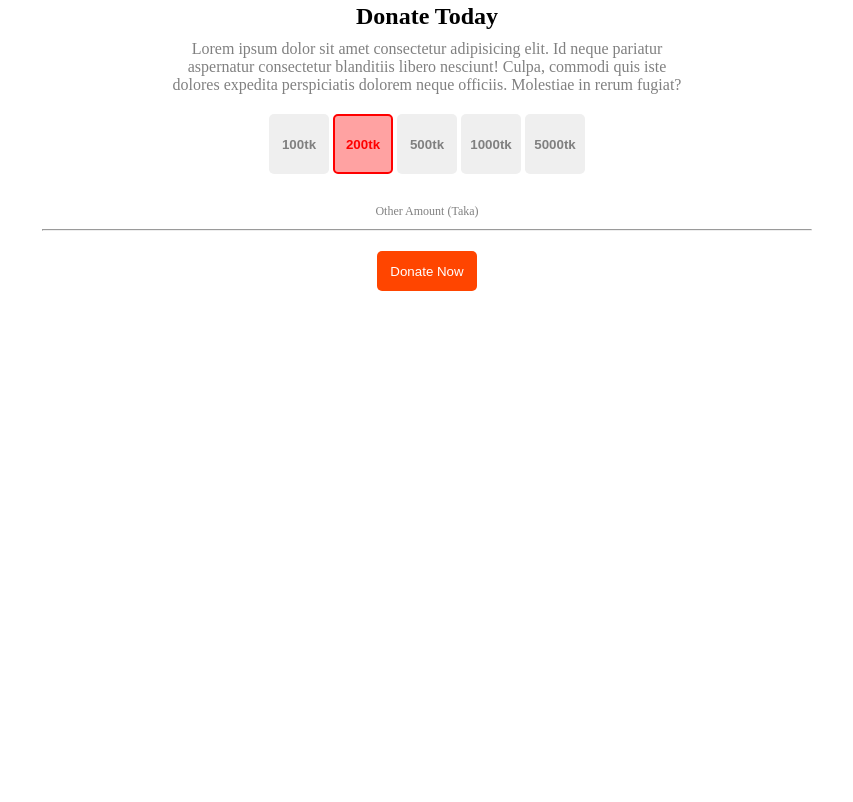
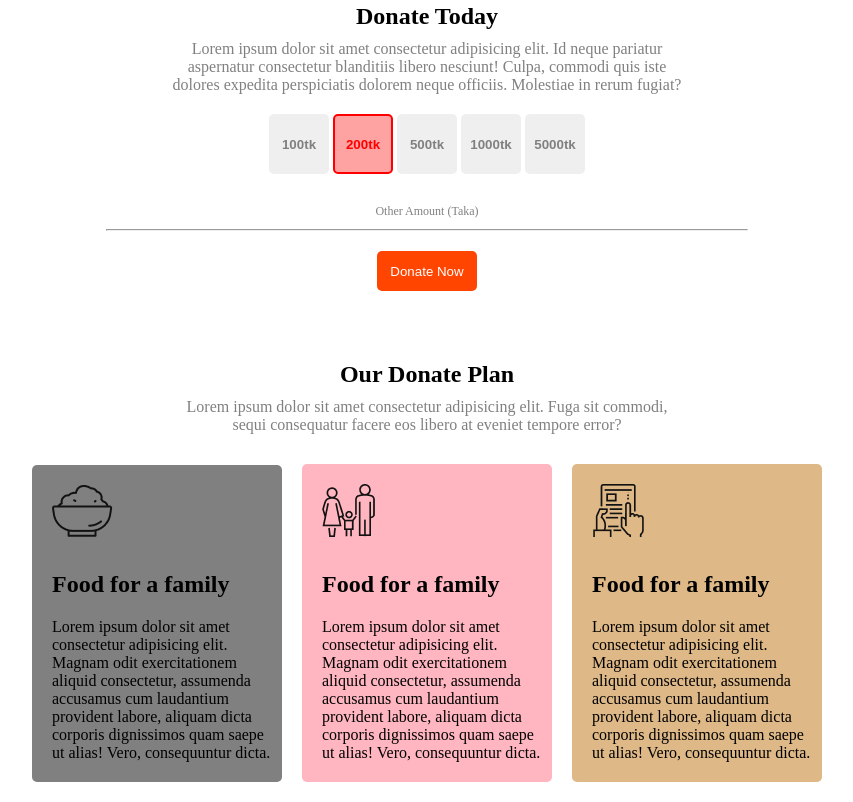
Before and after one commit to arafatshahariyar/donate-projects, a plain HTML site: page index.html in a window 1280 px wide. Shown: the part 847-1649 px from the top of the page, without its empty margins (213-1066 px from the left). Before the commit the page ends 1138 px from the top, so only its background shows below. Drawn offline with Linux system fonts and the light colour scheme.

Commit message:
donate plan section added

```diff
--- a/index.html
+++ b/index.html
@@ -39,7 +39,27 @@
         <!-- donate today section ends -->
     <!-- donate plan section starts -->
         <section>
-
+                <div class="donate-plan-container">
+                    <h1 class="title" >Our Donate Plan</h1>
+                   <p class="donate-plan-dec">Lorem ipsum dolor sit amet consectetur adipisicing elit. Fuga sit commodi, sequi consequatur facere eos libero at eveniet tempore error?</p>
+                </div>
+                <div class="card">
+                    <div class="card-container">
+                       <img class="card-img" src="/icons/food.png" alt="">
+                       <h2 class="card-title">Food for a family</h2>
+                       <p class="card-dec">Lorem ipsum dolor sit amet consectetur adipisicing elit. Magnam odit exercitationem aliquid consectetur, assumenda accusamus cum laudantium provident labore, aliquam dicta corporis dignissimos quam saepe ut alias! Vero, consequuntur dicta.</p>
+                    </div>
+                    <div class="card-container second-card-container">
+                       <img class="card-img" src="/icons/shelter.png" alt="">
+                       <h2 class="card-title">Food for a family</h2>
+                       <p class="card-dec">Lorem ipsum dolor sit amet consectetur adipisicing elit. Magnam odit exercitationem aliquid consectetur, assumenda accusamus cum laudantium provident labore, aliquam dicta corporis dignissimos quam saepe ut alias! Vero, consequuntur dicta.</p>
+                    </div>
+                    <div class="card-container third-card-container">
+                       <img class="card-img" src="/icons/Frame-1.png" alt="">
+                       <h2 class="card-title">Food for a family</h2>
+                       <p class="card-dec">Lorem ipsum dolor sit amet consectetur adipisicing elit. Magnam odit exercitationem aliquid consectetur, assumenda accusamus cum laudantium provident labore, aliquam dicta corporis dignissimos quam saepe ut alias! Vero, consequuntur dicta.</p>
+                    </div>
+                  </div>
         </section>
     </main>
 </body>
--- a/style.css
+++ b/style.css
@@ -81,7 +81,7 @@
     font-size: 12px;
 }
 .donate-hr{
-    width: 60%;
+    width: 50%;
     margin: 0 auto;
     margin-bottom: 20px;
 }
@@ -89,3 +89,44 @@
    background-color: orangered;
 }
 /* donate section ends */
+
+.donate-plan-container{
+    text-align: center;
+    margin-top: 70px;
+}
+.donate-plan-dec{
+    width: 40%;
+    margin: auto;
+    color: gray;
+    margin-bottom: 30px;
+}
+.card{
+    display: flex;
+    align-items: center;
+    justify-content: center;
+}
+.card-container{
+    width: 250px;
+    background-color: gray;
+    border-radius: 5px;
+    margin: 0 10px;
+    margin-bottom: 20px;
+}
+.card-img{
+    padding: 20px;
+}
+.card-title{
+    padding: 10px;
+    margin-left: 10px;
+}
+.card-dec{
+    padding: 10px;
+    margin-bottom: 10px;
+    margin-left: 10px;
+}
+.second-card-container{
+    background-color: lightpink;
+}
+.third-card-container{
+    background-color: burlywood;
+}
```
